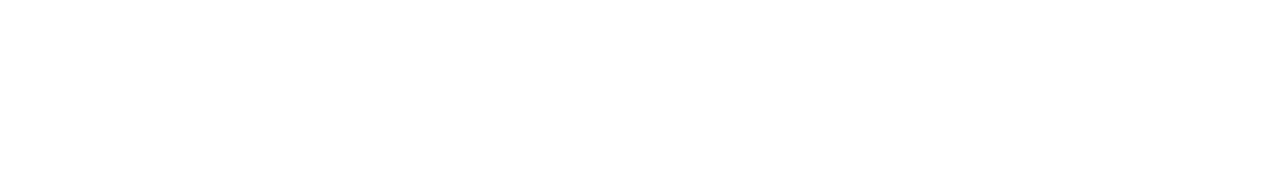
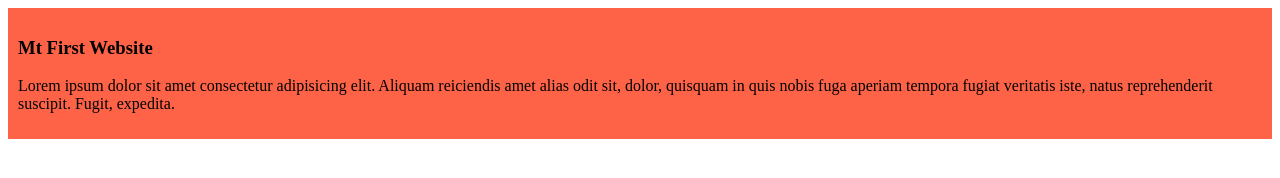
Before and after one commit to Sabbir4723/my-first-github-repo, a plain HTML site: page index.html in a window 1280 px wide. Drawn offline with Linux system fonts and the light colour scheme.

Commit message:
added the first blog

```diff
--- /dev/null
+++ b/Style/blog.css
@@ -0,0 +1,2 @@
+div{background-color: tomato;
+padding: 10px;}
--- a/index.html
+++ b/index.html
@@ -4,8 +4,12 @@
     <meta charset="UTF-8">
     <meta name="viewport" content="width=device-width, initial-scale=1.0">
     <title>Mt First Ever Github Repo</title>
+    <link rel="stylesheet" href="Style/blog.css">
 </head>
 <body>
-
+    <div>
+        <h3>Mt First Website</h3>
+        <p>Lorem ipsum dolor sit amet consectetur adipisicing elit. Aliquam reiciendis amet alias odit sit, dolor, quisquam in quis nobis fuga aperiam tempora fugiat veritatis iste, natus reprehenderit suscipit. Fugit, expedita.</p>
+    </div>
 </body>
 </html>
```
